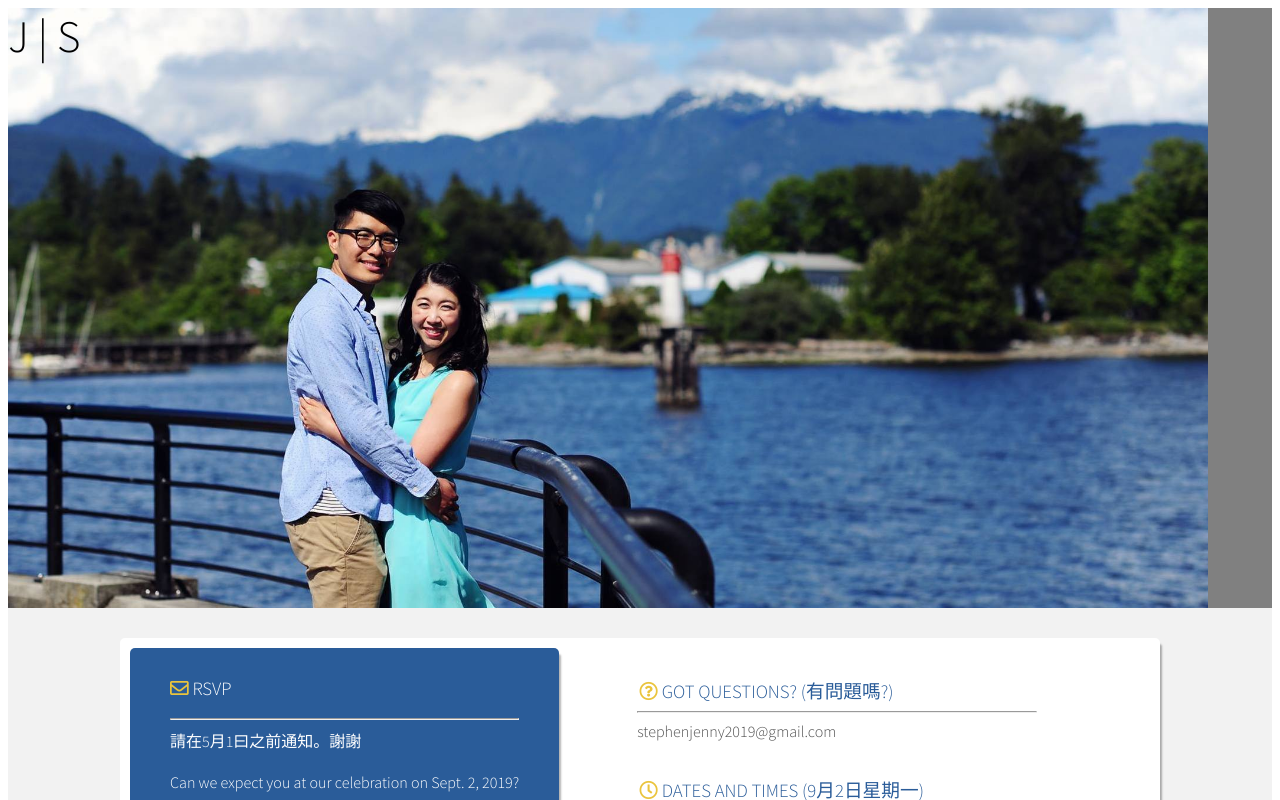
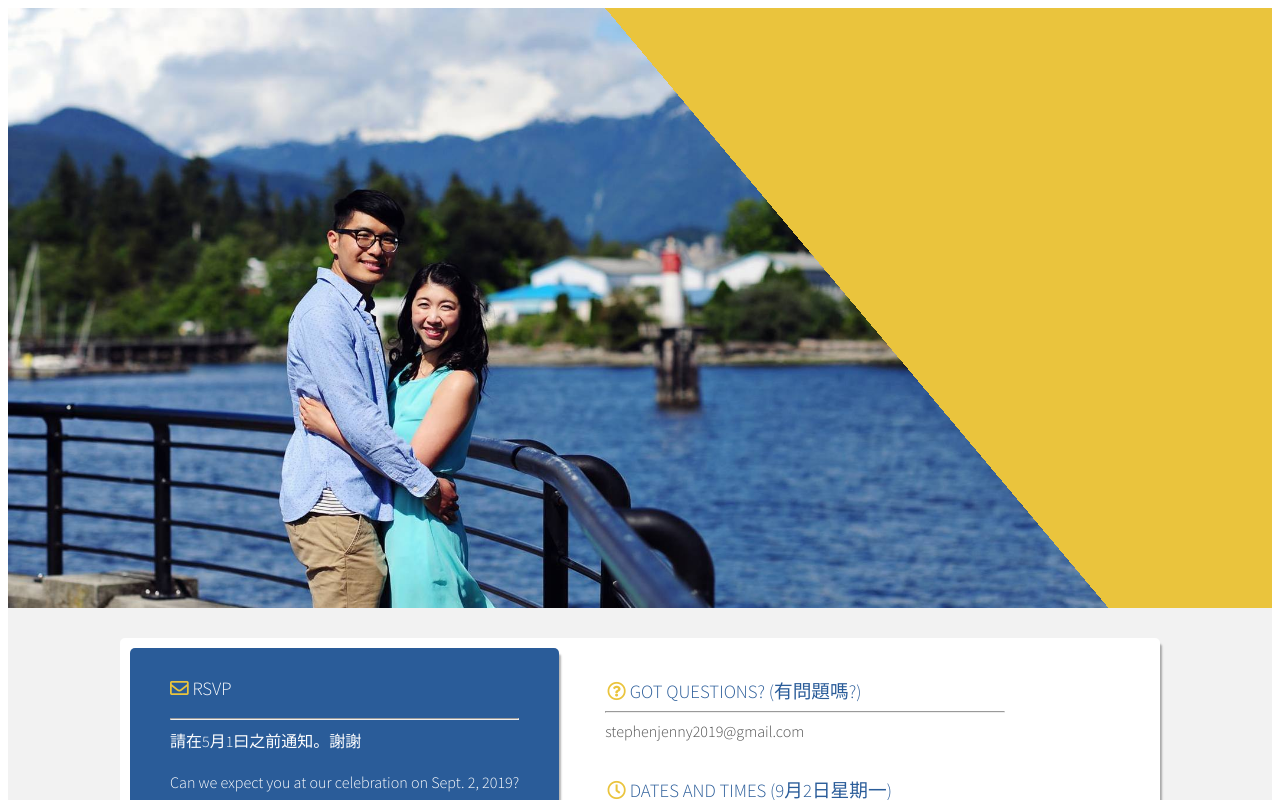
Before and after one commit to jennypoon/sj902, a React (Create React App) app in the folder client/: page / in a window 1280 px wide. Shown: the top 800 px of the page. Built offline with nearby package versions, Linux system fonts and the light colour scheme.

Commit message:
responsive design

```diff
--- a/client/src/App.scss
+++ b/client/src/App.scss
@@ -6,6 +6,9 @@ $grey: #4F4F4F;
 $bright_blue: #01b9f5;
 $dark_blue: #2A5C99;
 $yellow: #EAC43D;
+$width: 950px;
+
+/*ADMIN*/
 
 table, th, td {
   font-family: 'Source Sans Pro', sans-serif;
@@ -18,6 +21,18 @@ table, th, td {
 
 th {
   width: 15%;
+}
+/*--------------------*/
+
+* {
+  font-family: 'Source Sans Pro', sans-serif;
+  font-weight: 300;
+  text-decoration: none;
+  box-sizing: border-box;
+
+  &:after, &:before {
+    box-sizing: border-box;
+  }
 }
 
 h1 {
@@ -34,43 +49,39 @@ h3 {
   text-transform: uppercase;
 }
 
-
-* {
-  font-family: 'Source Sans Pro', sans-serif;
-  font-weight: 300;
-  /*color: $grey;*/
-  text-decoration: none;
-  box-sizing: border-box;
-
-  &:after, &:before {
-    box-sizing: border-box;
-  }
-}
-
 .landing {
   background: url(./images/landing.jpg) no-repeat 0px 0px fixed;
-  background-color: grey;
+  background-color: #f2f2f2;
   background-size: 1200px;
   height: 600px;
   display: block;
   overflow: hidden;
-}
+   @media only screen and (max-width: 700px) {
+      background: url(./images/landing.jpg) no-repeat 10px -100px fixed;
+      height: 400px;
+      background-size: 900px;
+    }
+  }
 
 .triangle {
   height: 100vh;
   width: 100vw;
-  background-color: transparent;
-  /*background-image: linear-gradient(-140deg, $yellow 35%, transparent 20%) ;*/
+  background: linear-gradient(-130deg, $yellow 35%, transparent 20%) no-repeat center 0px fixed;
   display: block;
   overflow: hidden;
+    @media only screen and (max-width: 700px) {
+      display: none;
+    }
+}
 
-  &::after {
-    bottom: 0;
-    right: 0;
-    content: "J | S";
-    font-size: 45px;
-    text-align: center;
-  };
+.logo {
+  float: right;
+  margin: 40px;
+  width: 300px;
+  overflow: hidden;
+      @media only screen and (max-width: 1200px) {
+        width: 25%;
+    }
 }
 
 .fas,.far {
@@ -93,11 +104,11 @@ a {
     display: flex;
     padding: 10px;
     box-shadow: 4px 4px 2px -2px rgba(0,0,0,0.3);
+
+    @media only screen and (max-width: $width) {
+      display: block;
+    }
 }
-
-/*.formContent {
-  width: 500px;
-}*/
 
 section {
   display: block;
@@ -114,15 +125,35 @@ section {
   background-color: #f2f2f2;
 }
 
+.alt {
+  display: none;
+  @media only screen and (max-width: $width) {
+    display: flex;
+  }
+  @media only screen and (max-width: 550px) {
+    display: block;
+  }
+}
+
 #contact>.inner>.split>* {
     padding: 1em 0 1em 1em;
     position: relative;
     margin-right: 20px;
 }
 
+[class='split'] {
+  @media only screen and (max-width: $width) {
+    display: none;
+  }
+}
+
 .contact-method {
-    padding-left: 3.25em;
+    padding-left: 1.25em;
     position: relative;
+
+    @media only screen and (max-width: $width) {
+      padding-left: 0px;
+    }
 }
 
 /*FORM*/
@@ -141,7 +172,6 @@ h3 {
   border-radius: 5px;
   color: white;
   box-shadow: 4px 4px 2px -2px rgba(0,0,0,0.3);
-
 }
 
 
```
